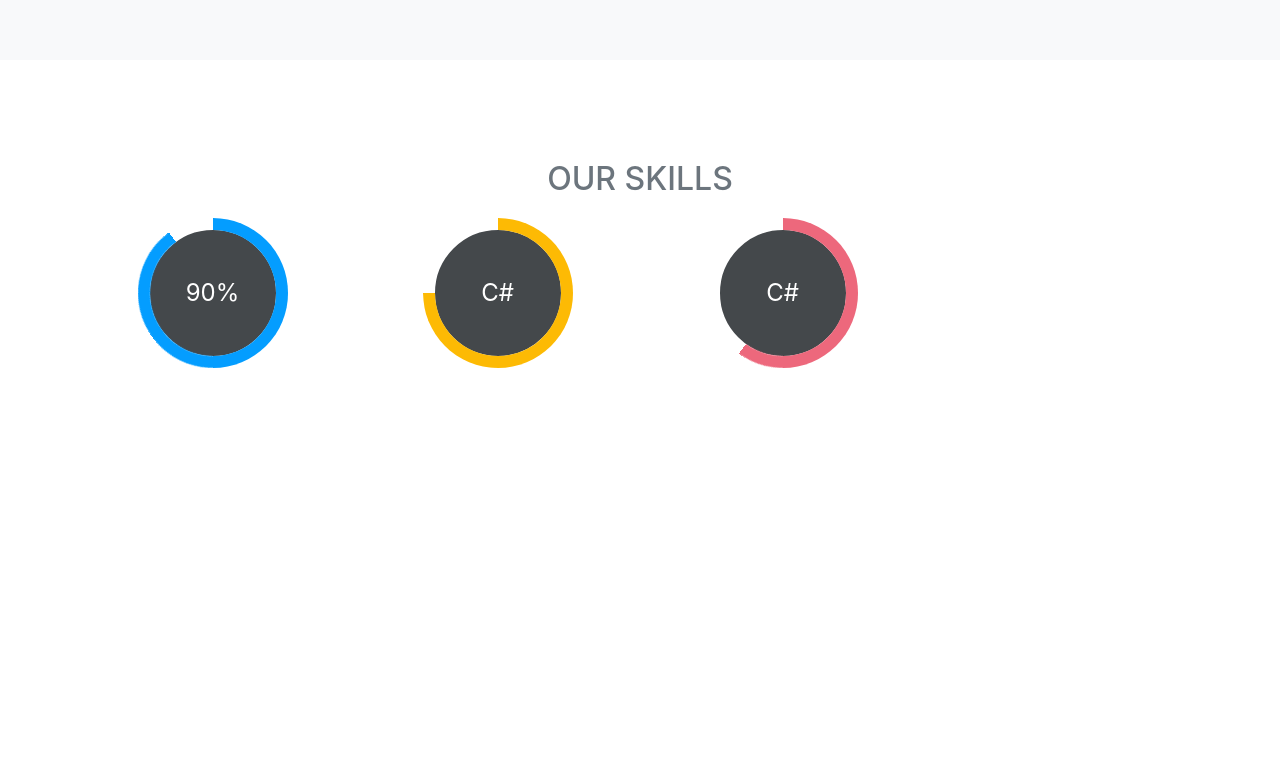
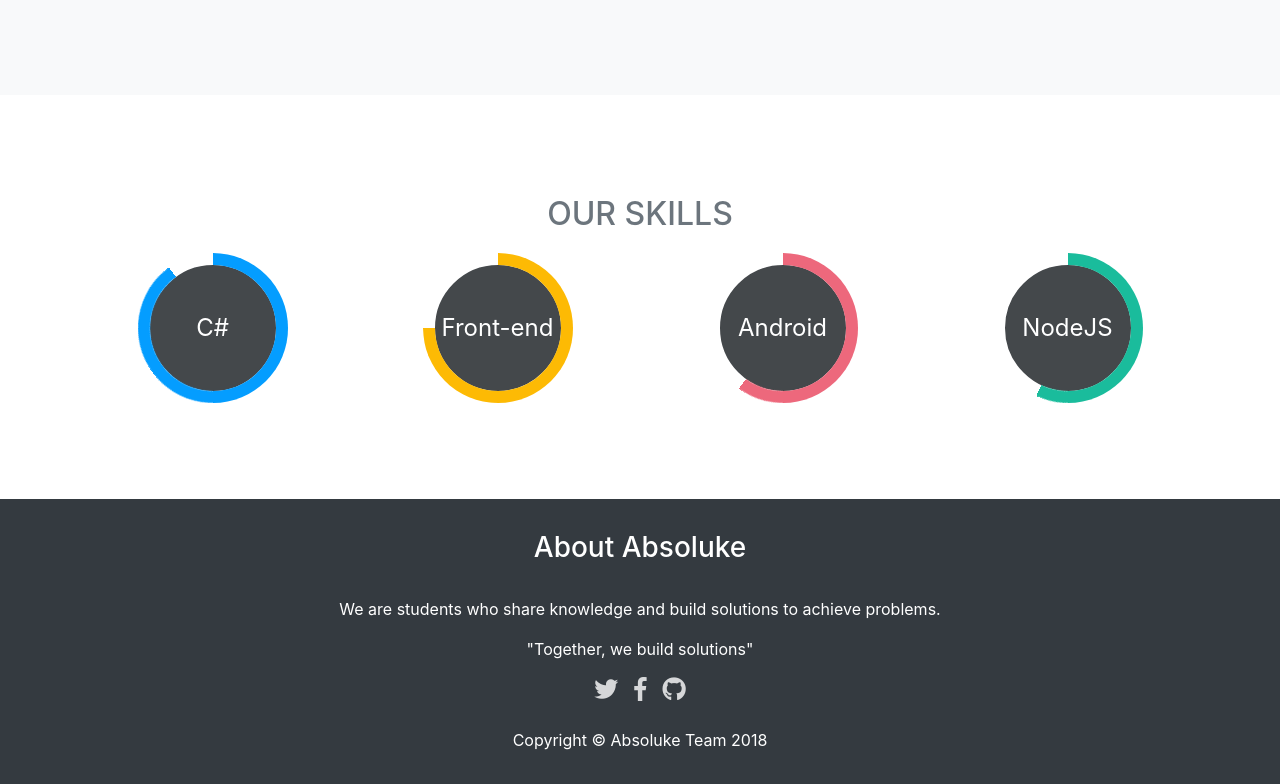
Before and after one commit to tranminhquan/boostrap_demo_absoluke, a PHP site: page / in a window 1280 px wide. Shown: the part 2361-3145 px from the top of the page. Before the commit the page ends 2729 px from the top, so only its background shows below. Run offline with PHP 8.4, Linux system fonts and the light colour scheme; some libraries are stand-ins or nearby versions.

Commit message:
Complete level 1

```diff
--- a/css/style.css
+++ b/css/style.css
@@ -1,3 +1,13 @@
+.navbar
+{
+    background-color:black;
+}
+
+.navbar-brand
+{
+    color: white;
+}
+
 .card
 {
     padding-top: 50px;
@@ -17,7 +27,7 @@
 
 section {
     padding-top: 5rem;
-    padding-bottom: 5rem;
+    padding-bottom: 6rem;
 }
 
 .projects-section .featured-text {
@@ -40,6 +50,24 @@
 .projects-section .project-text {
     padding: 3rem;
     font-size: 90%;
+}
+
+footer
+{
+    padding-top: 2rem;
+    padding-bottom: 1rem;
+}
+
+.fab
+{
+    color: rgba(0,0,0,0.8);
+    font-size: 1.5rem;
+}
+
+.fab.fab-footer
+{
+    color: rgba(255,255,255,0.8);
+    font-size: 1.5rem;
 }
 
 @media (min-width: 992px) {
@@ -97,8 +125,8 @@
     border-top-right-radius: 80px;
     border-bottom-right-radius: 80px;
     border-left: 0;
-    -webkit-transform-origin: center left;
-    transform-origin: center left;
+    -webkit-transform-origin: left ;
+    transform-origin: left;
 }
 .progress .progress-right{
     right: 0;
@@ -108,8 +136,8 @@
     border-top-left-radius: 80px;
     border-bottom-left-radius: 80px;
     border-right: 0;
-    -webkit-transform-origin: center right;
-    transform-origin: center right;
+    -webkit-transform-origin: right;
+    transform-origin: right;
     animation: loading-1 1.8s linear forwards;
 }
 .progress .progress-value{
--- a/index.html
+++ b/index.html
@@ -23,16 +23,15 @@
 </head>
 <body>
     <!--Navigation bar-->
-    <nar class="navbar navbar-expand-sm bg-dark navbar-dark">
+    <nar class="navbar navbar-expand-sm">
         <div class="container">
             <a class="navbar-brand js-scroll-trigger display-1" href="#page-top">Absoluke Team</a>
-
         </div>
     </nar>
 
 
     <!--Header-->
-    <div class="jumbotron jumbotron-fluid jumbotron-dark bg-primary">
+    <div class="jumbotron jumbotron-fluid jumbotron-dark bg-dark">
         <div class="container">
             <h1 class="display-1 mb-0 text-center text-white mb-0"> Absoluke Team </h1>
             <hr class="bg-white" width="200px"/>
@@ -128,7 +127,7 @@
                         <div class="d-flex h-100">
                             <div class="project-text w-100 my-auto text-center text-lg-right">
                                 <h4 class="text-white">Hypershift</h4>
-                                <p class="mb-0 text-white-50">Looking for an solution for online meeting? Hypershift totally supports real-time chat, active board, presentation and task management</p>
+                                <p class="mb-0 text-white-50">Looking for a solution online meeting? Hypershift totally supports real-time chat, active board, presentation and task management</p>
                                 <hr class="d-none d-lg-block mb-0 mr-0">
                             </div>
                         </div>
@@ -151,7 +150,7 @@
                         <span class="progress-right">
                             <span class="progress-bar"></span>
                         </span>
-                        <div class="progress-value">90%</div>
+                        <div class="progress-value">C#</div>
                     </div>
                 </div>
                 <div class="col-md-3 col-sm-6">
@@ -162,7 +161,7 @@
                         <span class="progress-right">
                             <span class="progress-bar"></span>
                         </span>
-                        <div class="progress-value">C#</div>
+                        <div class="progress-value">Front-end</div>
                     </div>
                 </div>
                 <div class="col-md-3 col-sm-6">
@@ -173,7 +172,19 @@
                         <span class="progress-right">
                             <span class="progress-bar"></span>
                         </span>
-                        <div class="progress-value">C#</div>
+                        <div class="progress-value">Android</div>
+                    </div>
+                </div>
+
+                <div class="col-md-3 col-sm-6">
+                    <div class="progress green">
+                            <span class="progress-left">
+                                <span class="progress-bar"></span>
+                            </span>
+                        <span class="progress-right">
+                                <span class="progress-bar"></span>
+                            </span>
+                        <div class="progress-value">NodeJS</div>
                     </div>
                 </div>
 
@@ -181,5 +192,33 @@
         </div>
     </section>
 
+
+    <!--Footer-->
+    <footer class="footer text-center bg-dark">
+        <div class="container">
+            <div class="row">
+                <div class="col text-center">
+                    <h3 class="text-white"> About Absoluke</h3>
+                    <br>
+                    <p class="text-white">We are students who share knowledge and build solutions to achieve problems.</p>
+                    <p class="text-white">"Together, we build solutions"</p>
+                    <div class="social d-flex justify-content-center">
+                        <a href="#" class="mx-2">
+                            <i class="fab fab-footer fa-twitter"></i>
+                        </a>
+                        <a href="#" class="mx-2">
+                            <i class="fab fab-footer fa-facebook-f"></i>
+                        </a>
+                        <a href="#" class="mx-2">
+                            <i class="fab fab-footer fa-github"></i>
+                        </a>
+                    </div>
+                    <br>
+                    <p class="text-white">Copyright &copy; Absoluke Team 2018</p>
+                </div>
+            </div>
+        </div>
+    </footer>
+
 </body>
 </html>
```
Also changed, not shown: other parts of css/style.css (+39 -2 lines).
